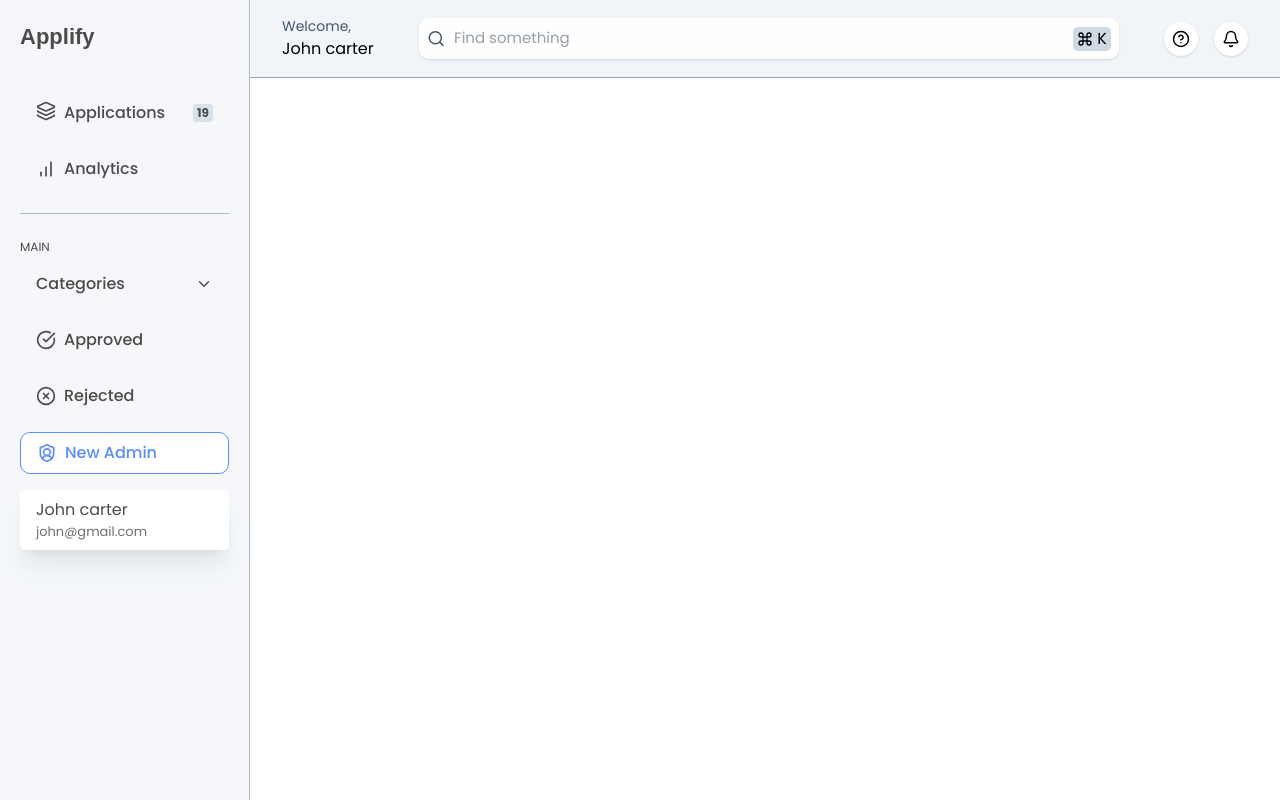
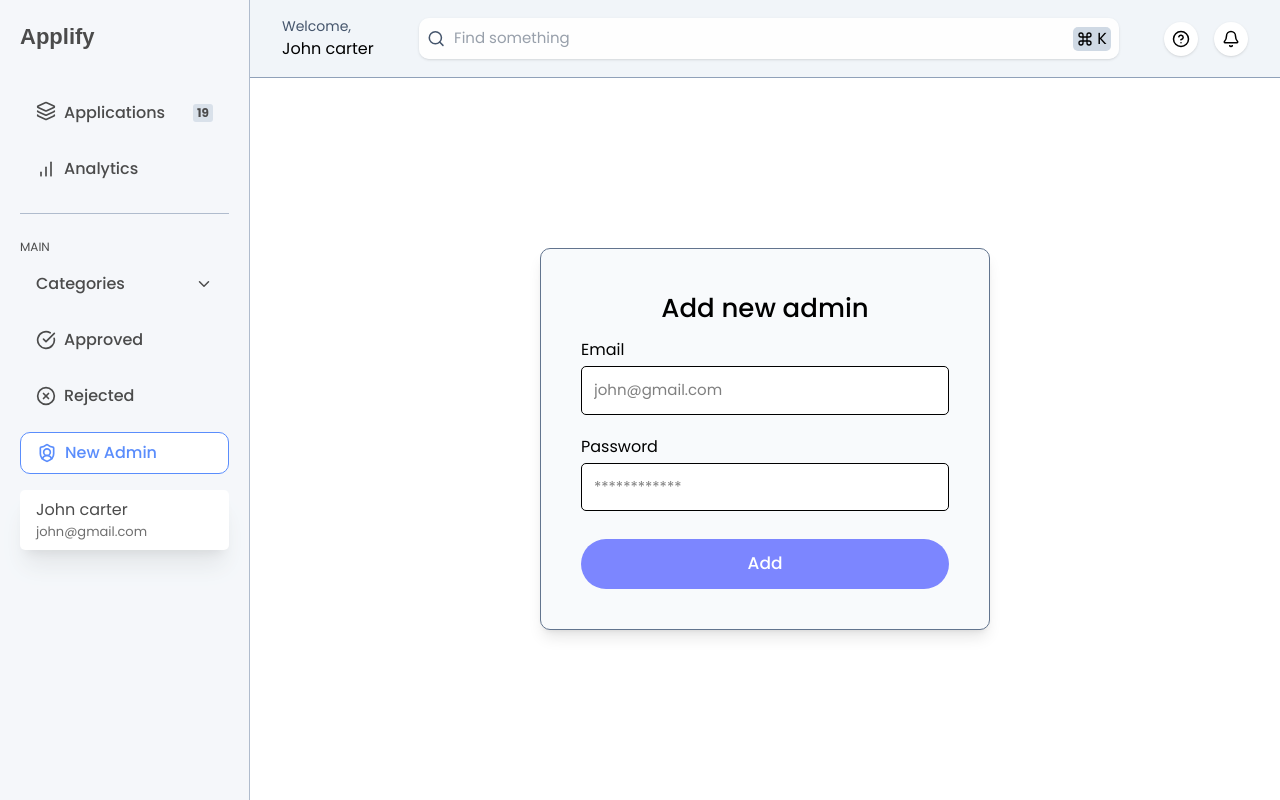
Before and after one commit to vikas-viki/formforge, a Next.js app: page /dashboard in a window 1280 px wide. Both pictures are taken after a click on the element "New Admin". Built offline with nearby package versions, Linux system fonts and the light colour scheme; a web font is replaced by a local one.

Commit message:
added new admin tab

```diff
--- a/app/(pages)/dashboard/page.tsx
+++ b/app/(pages)/dashboard/page.tsx
@@ -1,8 +1,9 @@
 "use client";
 import Applications from "@/app/components/Applications";
+import NewAdmin from "@/app/components/NewAdmin";
 import Sidebar from "@/app/components/Sidebar";
 import { poppins } from "@/app/library/font";
-import { sidebarTabs } from "@/app/library/types";
+import { ApplicationType, sidebarTabs } from "@/app/library/types";
 import { Bell, CircleHelp, Command, Search } from "lucide-react";
 import { useSearchParams } from "next/navigation";
 import { useState } from "react";
@@ -36,7 +37,8 @@ export default function Dashboard() {
                     </div>
                 </div>
                 <div className="w-full h-full overflow-y-auto">
-                    {activeTab == sidebarTabs.APPLICATIONS && <Applications />}
+                    {activeTab == sidebarTabs.APPLICATIONS && <Applications filter="" category={ApplicationType.All} />}
+                    {activeTab == sidebarTabs.NEW_ADMIN && <NewAdmin />}
                 </div>
             </div>
         </div>
--- a/app/components/Applications.tsx
+++ b/app/components/Applications.tsx
@@ -103,9 +103,15 @@ const _applications = [
     },
 ];
 
-const Applications = () => {
+const Applications = ({ filter, category }: { filter: string, category: ApplicationType }) => {
     const [currentPage, setCurrentPage] = useState(1);
     const [filteredApplications, setFilteredApplications] = useState(_applications);
+
+    if (filter != "") {
+        setFilteredApplications(
+            _applications.filter(ele => ele.rollNo.includes(filter) && (ele.type == category || category == ApplicationType.All))
+        );
+    }
 
     const getCurrentPageApplications = () => {
         return filteredApplications.slice((currentPage - 1) * 10, currentPage * 10);
--- /dev/null
+++ b/app/components/NewAdmin.tsx
@@ -0,0 +1,28 @@
+export default function NewAdmin() {
+
+    const inputClasses = "outline-none rounded-[5px] p-3 text-[14px] sm:text-[15px] w-full border bg-white";
+    const labelClasses = "text-[14px] sm:text-[16px]";
+
+    return (
+        <div className="w-full h-full flex justify-center items-center">
+            <div className="min-w-[450px] h-max p-10 rounded-[10px] border border-slate-500 flex flex-col gap-[10px] bg-slate-50 shadow-lg">
+                <span className="text-[26px] text-center font-medium w-full">Add new admin</span>
+                <div className="flex flex-col gap-5">
+                    <div className={`flex flex-col gap-1 transition-all duration-400 overflow-hidden`} >
+                        <span className={labelClasses}>Email</span>
+                        <input type="text" placeholder="john@gmail.com" className={inputClasses} />
+                    </div>
+                    <div className={`flex flex-col gap-1 transition-all duration-400 overflow-hidden`} >
+                        <span className={labelClasses}>Password </span>
+                        <input type="password" placeholder="************" className={inputClasses} />
+                    </div>
+                    <button
+                        className="cursor-pointer text-center p-3 text-[15px] sm:text-[17px] bg-indigo-400 rounded-[30px] text-white font-medium mt-2"
+                    >
+                        Add
+                    </button>
+                </div>
+            </div>
+        </div>
+    )
+}
```
